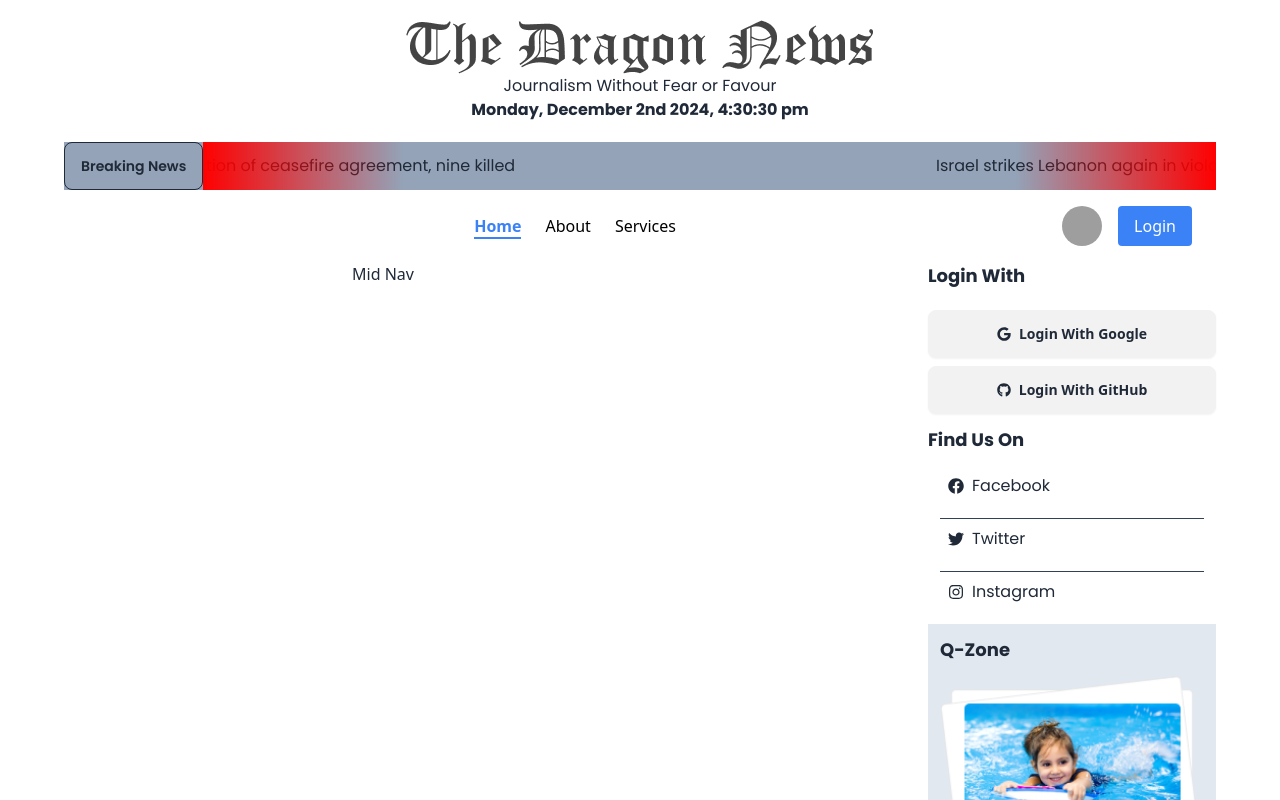
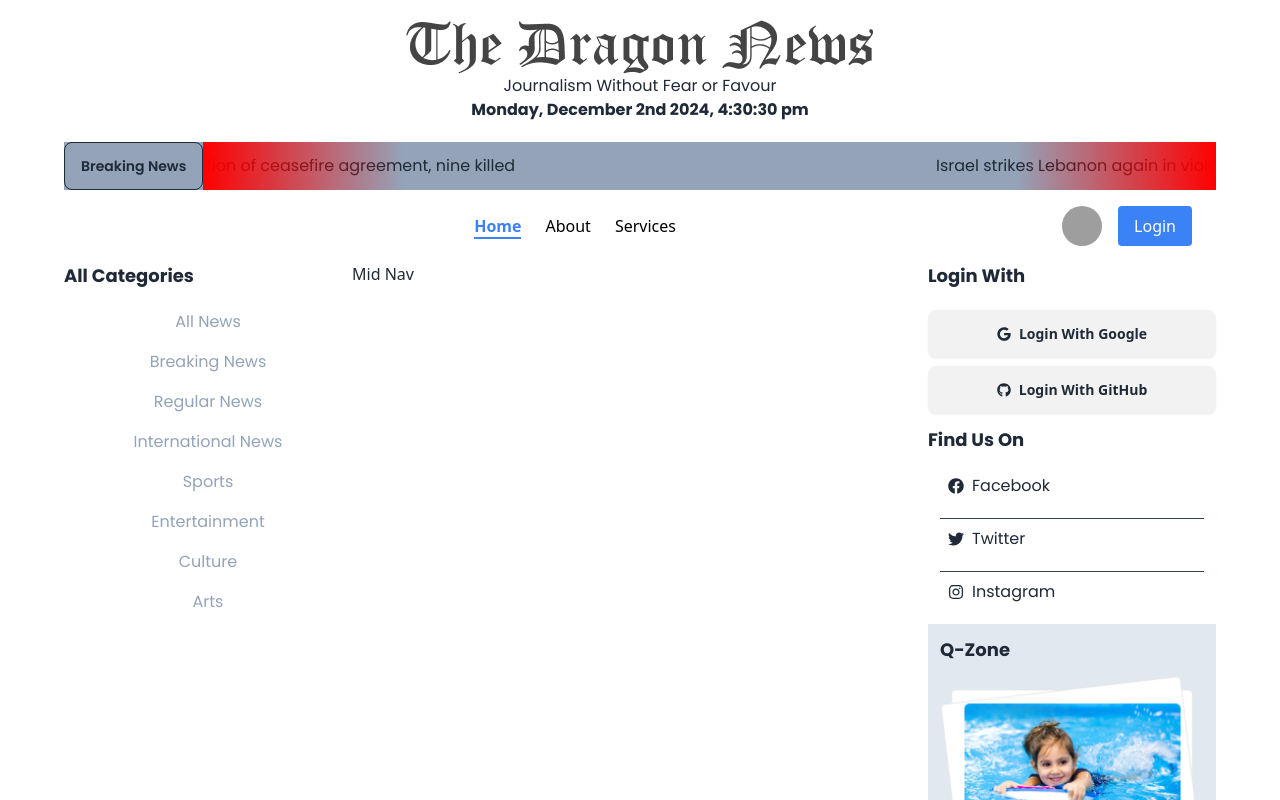
Before and after one commit to hulk-code/Online-News, a React (Vite) app: page / in a window 1280 px wide. Shown: the top 800 px of the page. Built offline with nearby package versions, Linux system fonts and the light colour scheme; grey boxes are pictures that could not be loaded.

Commit message:
All Categories

```diff
--- a/src/Component/Layout/SharedItem/LeftNav/LeftNav.jsx
+++ b/src/Component/Layout/SharedItem/LeftNav/LeftNav.jsx
@@ -1,10 +1,28 @@
-import React from 'react';
+import React, { useEffect, useState } from "react";
+import { Link } from "react-router-dom";
 
 const LeftNav = () => {
-    return (
-        <div>
-        </div>
-    );
+  const [categories, setCategories] = useState([]);
+  useEffect(() => {
+    fetch("/public/categories.json")
+      .then((res) => res.json())
+      .then((data) => setCategories(data));
+  }, []);
+  return (
+    <div>
+      <h1 className="font-poppins font-bold text-lg mb-3 ">All Categories </h1>
+      {categories.map((categorie) => (
+        <Link
+          className="block text-center text-slate-400 font-poppins font-thin p-2
+                     hover:bg-slate-700 active:bg-slate-700 focus:outline-none
+                     focus:ring focus:ring-violet-300"
+          key={categorie.id}
+        >
+          {categorie.name}
+        </Link>
+      ))}
+    </div>
+  );
 };
 
 export default LeftNav;
```
